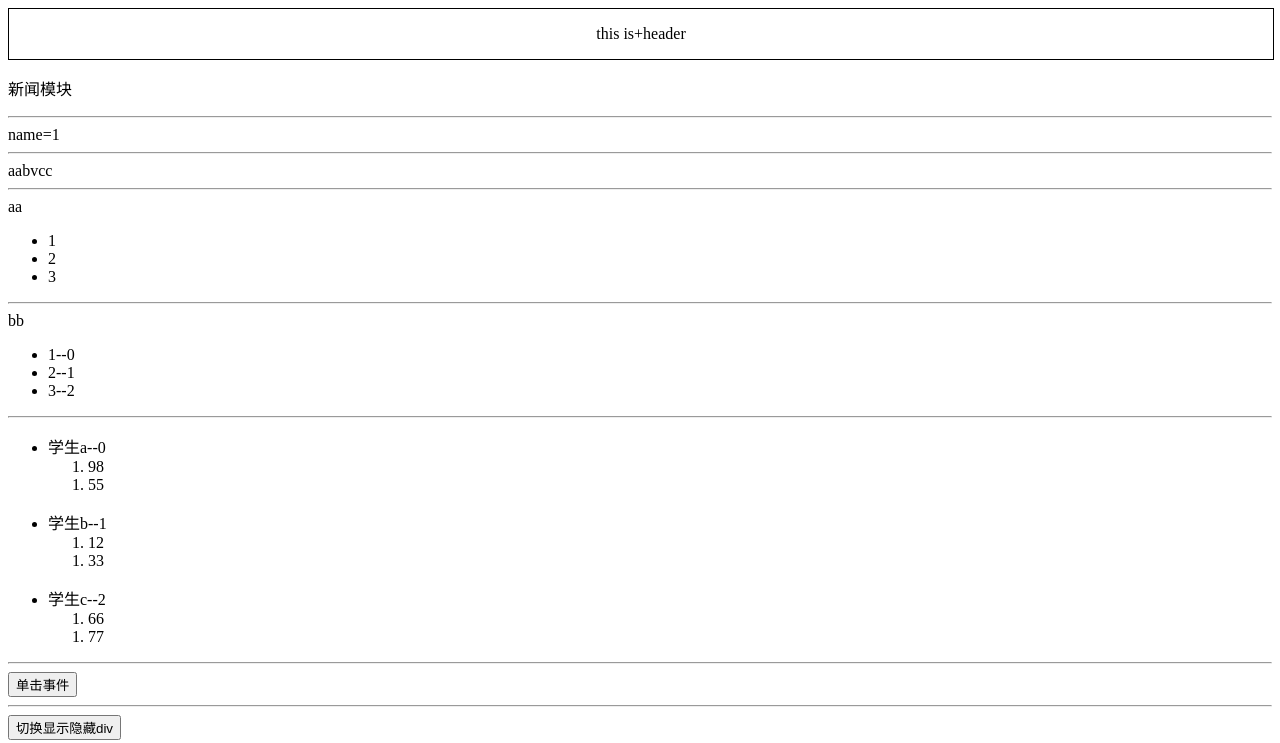
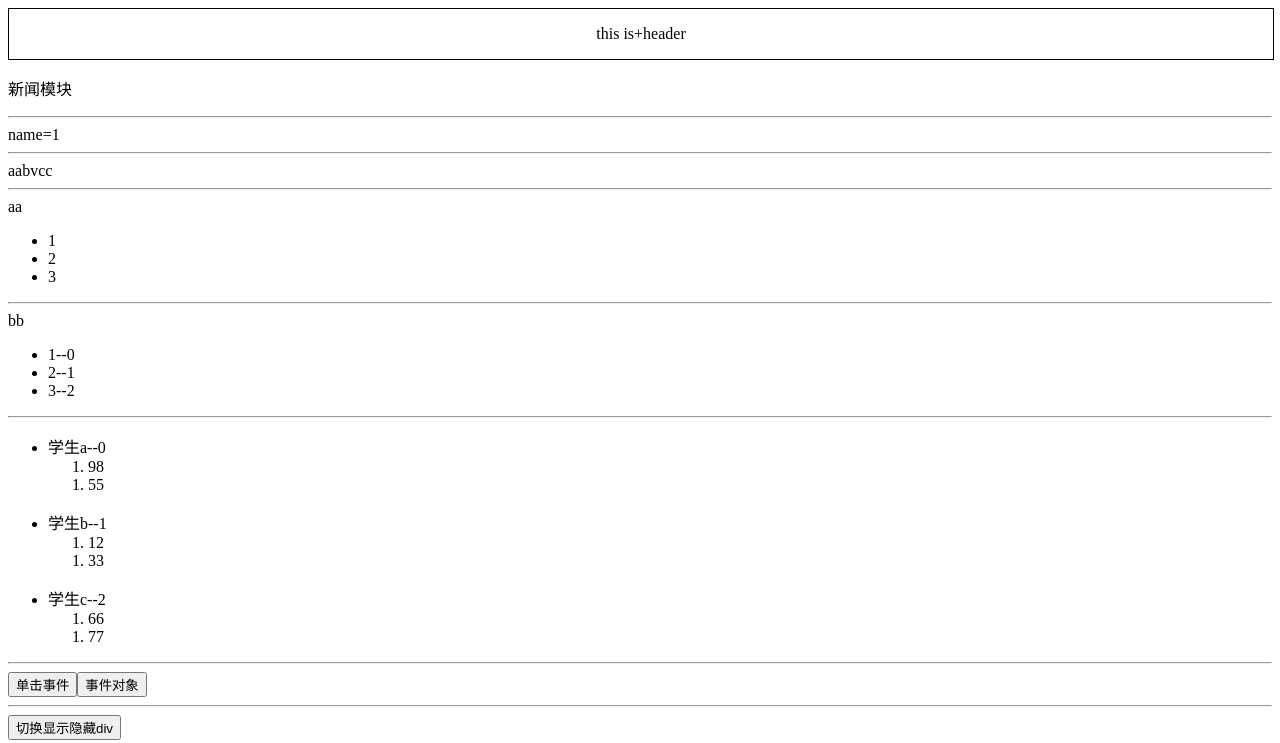
Before and after one commit to caihech/ng6_webapp, an Angular app in the folder myApp/: page / in a window 1280 px wide. Shown: the top 743 px of the page. Built offline with nearby package versions, Linux system fonts and the light colour scheme.

Commit message:
事件对象

```diff
--- a/myApp/src/app/components/news/news.component.html
+++ b/myApp/src/app/components/news/news.component.html
@@ -30,9 +30,11 @@
 <hr />
 
 <button (click)='getMsg()'>单击事件</button>
+
+<button (click)='run($event)'>事件对象</button>
 <hr />
 
- <button (click)='updateFlagValue()'>切换显示隐藏div</button>
+<button (click)='updateFlagValue()'>切换显示隐藏div</button>
 <div *ngIf='flag'>我想说......</div>
 
 
--- a/myApp/src/app/components/news/news.component.ts
+++ b/myApp/src/app/components/news/news.component.ts
@@ -81,4 +81,8 @@ export class NewsComponent implements OnInit {
     }
   }
 
+  run(e){
+    console.info(e);
+  }
+
 }
```
